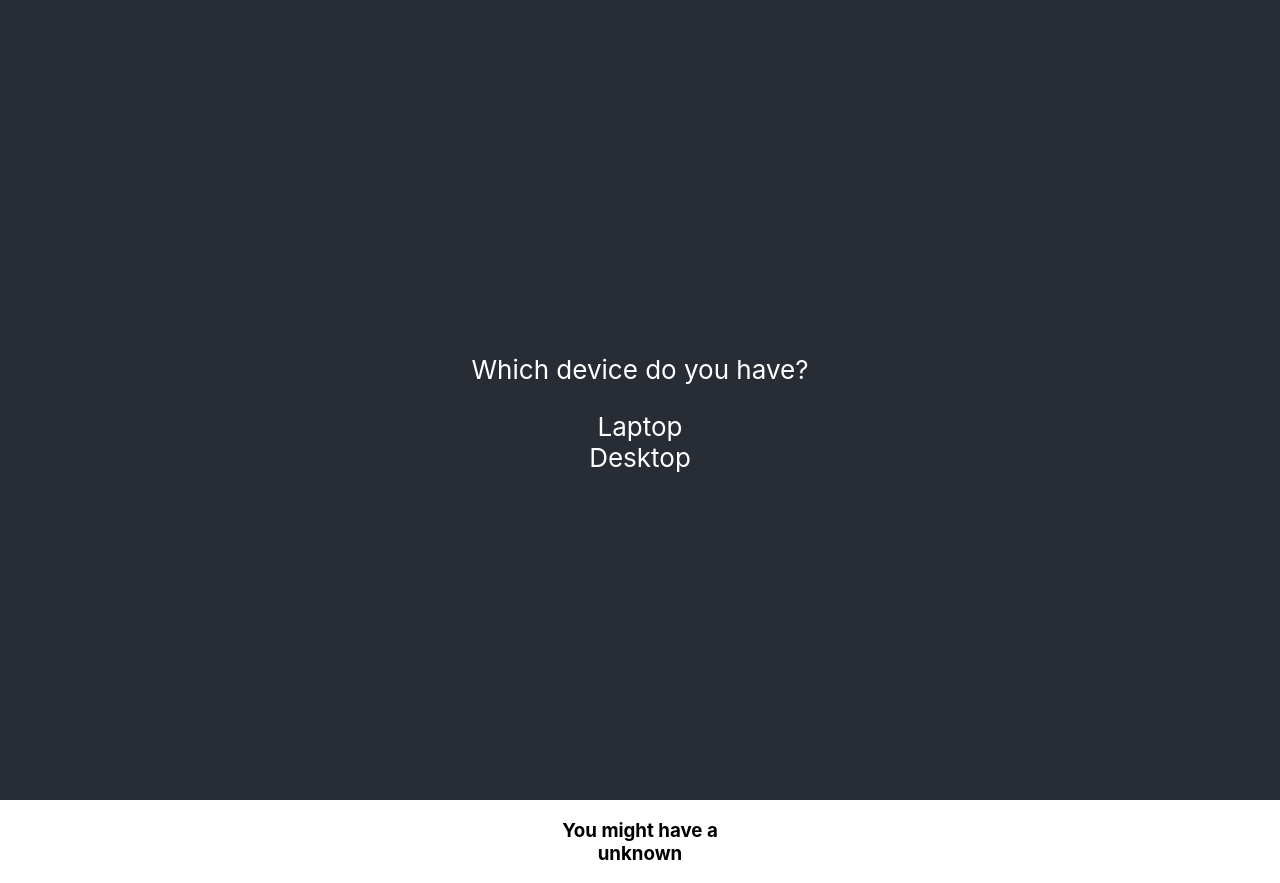
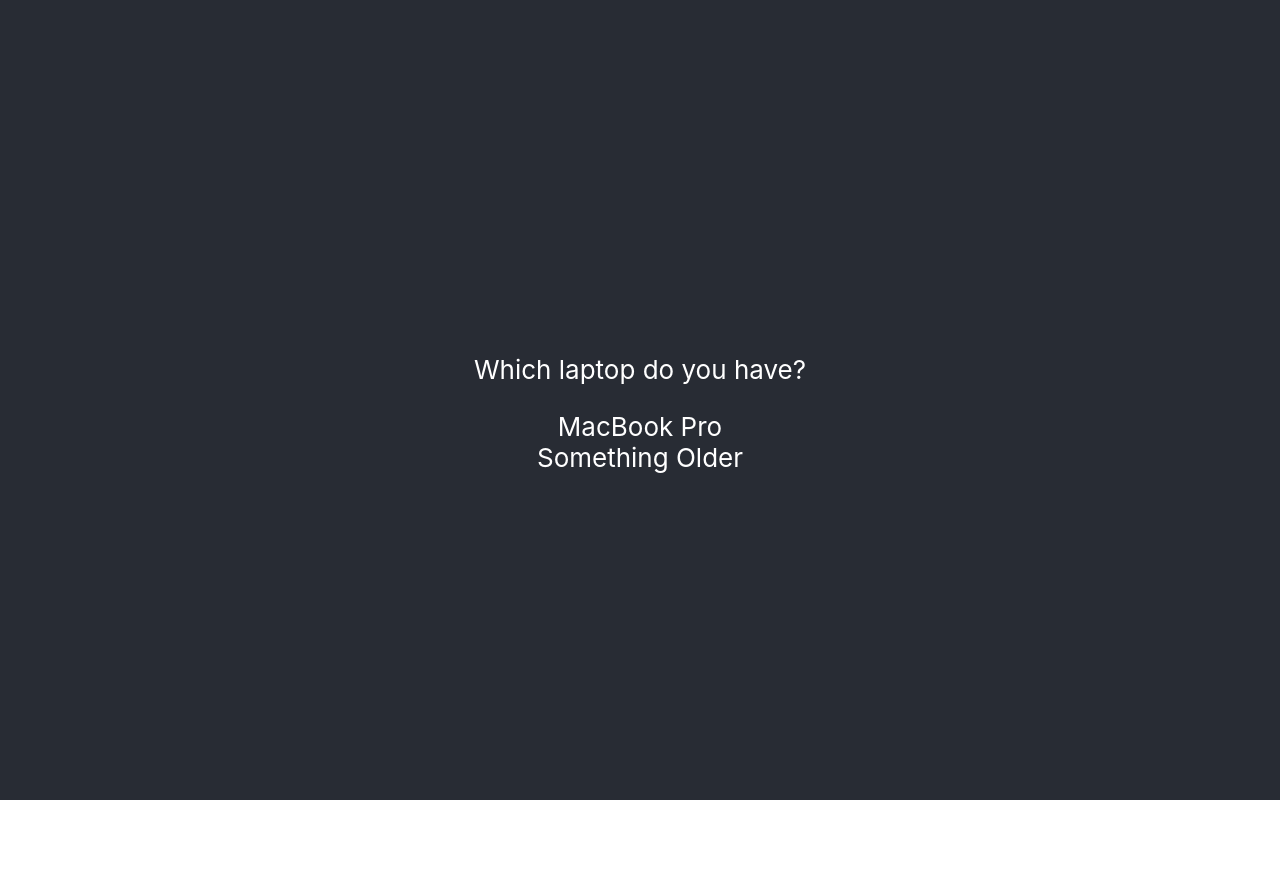
Before and after one commit to tps-80/adapters, a React (Create React App) app: page / in a window 1280 px wide. Both pictures are taken after a click on the element "Laptop". After the commit the page ends 800 px from the top, so only its background shows below. Built offline with nearby package versions, Linux system fonts and the light colour scheme.

Commit message:
Loads new view

```diff
--- a/src/App.js
+++ b/src/App.js
@@ -1,5 +1,7 @@
 import React, { Component } from 'react';
+import ReactDOM from 'react-dom';
 import './App.css';
+import Laptop from './Laptop';
 
 const allDevices = [
   {
@@ -21,18 +23,28 @@
     type: "unknown",
 };
 
+const logger = function() {
+  console.log("you clicked something")
+  ReactDOM.render(<Laptop />,document.getElementById('root'));
+}
+
 class App extends Component {
   constructor(props) {
     super(props);
     this.state = {
       allDevices,
       userDevice,
+      page: 'home',
     };
   }
 
-  logger() { console.log("you clicked something") }
+
+
   deviceAdder(type) {
-    console.log("inside deviceAdder", type)
+    const updatedDevice = this.state.userDevice;
+    updatedDevice.type = type;
+    console.log("inside deviceAdder", updatedDevice)
+    this.setState({userDevice: updatedDevice})
   }
 
   render() {
@@ -43,10 +55,10 @@
           <p>
             Which device do you have?
           </p>
-          <div onClick={this.logger}>
+          <div onClick={logger}>
             Laptop
           </div>
-          <div onClick={() => this.deviceAdder("lappy")}>
+          <div onClick={() => this.deviceAdder("compy")}>
             Desktop
           </div>
         </header>
--- /dev/null
+++ b/src/Laptop.js
@@ -0,0 +1,22 @@
+import React, { Component } from 'react';
+import './App.css';
+class Laptop extends Component {
+
+  render() {
+    return (
+      <div className="App-header">
+        <p>
+          Which laptop do you have?
+        </p>
+        <div onClick={this.logger}>
+          MacBook Pro
+        </div>
+        <div onClick={() => this.deviceAdder("compy")}>
+          Something Older
+        </div>
+      </div>
+    );
+  }
+}
+
+export default Laptop;
```
